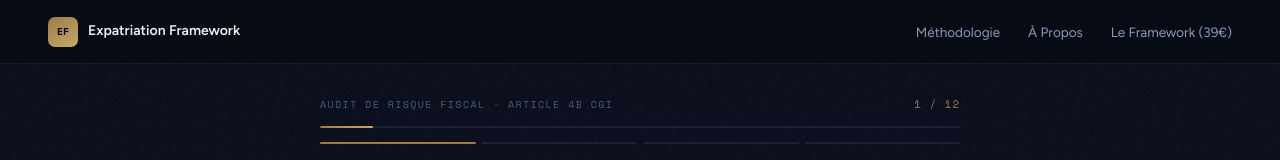
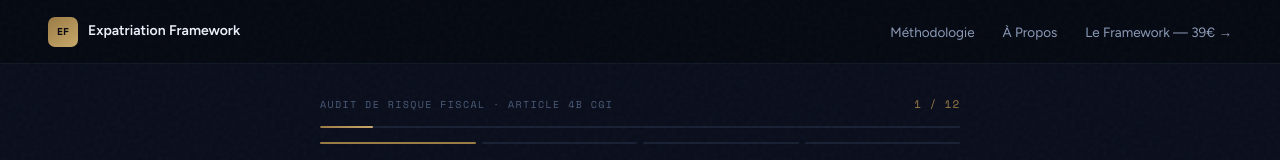
Before and after one commit to MHDFTR/site-expatriation, a plain HTML site: page diagnostic.html in a window 1280 px wide. Shown: the top 160 px of the page. Drawn offline with nearby package versions, Linux system fonts and the light colour scheme; a web font is replaced by a local one.

Commit message:
Update diagnostic.html

```diff
--- a/diagnostic.html
+++ b/diagnostic.html
@@ -469,7 +469,7 @@ src="https://www.facebook.com/tr?id=1365188762140535&ev=PageView&noscript=1"
       <ul class="nav-links" role="list">
         <li><a href="index.html#methodologie">Méthodologie</a></li>
         <li><a href="a-propos.html">À Propos</a></li>
-        <li><a href="vente.html">Le Framework (39€)</a></li>
+        <li><a href="vente.html" class="nav-cta">Le Framework — 39€ →</a></li>
       </ul>
     </div>
   </nav>
```
